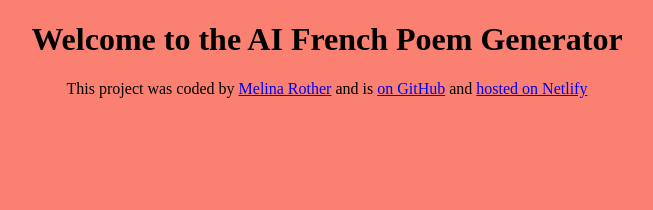
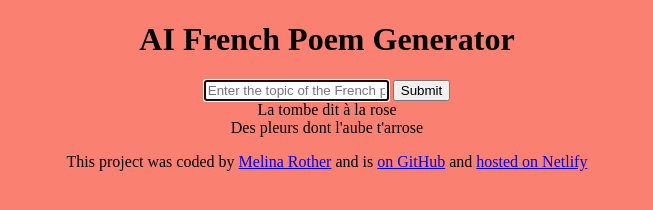
Before and after one commit to milli0026/AI-Poems-Project, a plain HTML site: page index.html in a window 1280 px wide. Shown: the whole page, without its empty margins (313-966 px from the left). Drawn offline with Linux system fonts and the light colour scheme.

Commit message:
add basic html

```diff
--- a/index.html
+++ b/index.html
@@ -4,10 +4,30 @@
     <meta charset="UTF-8" />
     <meta name="viewport" content="width=device-width, initial-scale=1.0" />
     <link rel="stylesheet" href="src/style.css" />
-    <title>AI Poem Generator</title>
+    <title>AI French Poem Generator</title>
   </head>
   <body>
-    <h1>Welcome to the AI French Poem Generator</h1>
+    <header>
+      <h1>AI French Poem Generator</h1>
+    </header>
+
+    <main>
+      <form>
+        <input
+          type="text"
+          placeholder="Enter the topic of the French poem"
+          autofocus
+          required
+          autocomplete="off"
+        />
+        <input type="submit" />
+      </form>
+      <div>
+        La tombe dit à la rose
+        <br />
+        Des pleurs dont l'aube t'arrose
+      </div>
+    </main>
 
     <footer>
       <p>
```
